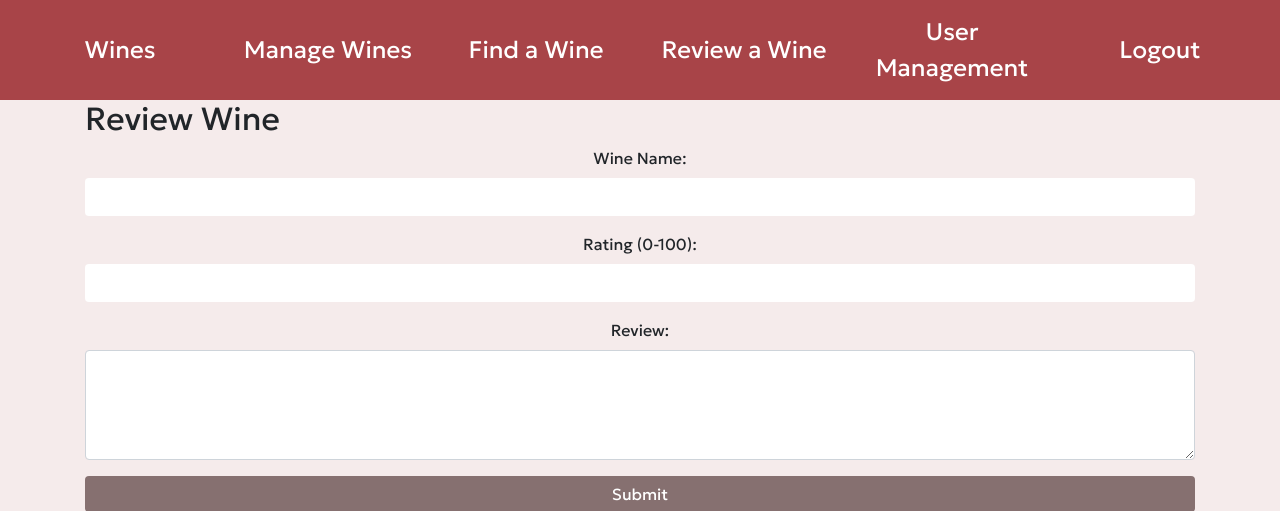
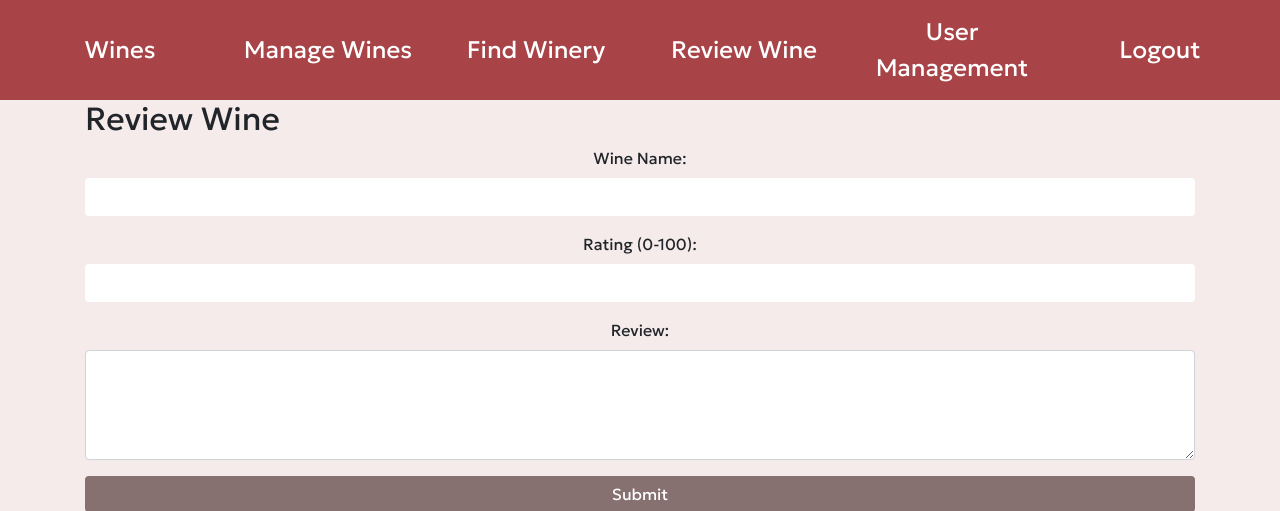
Before and after one commit to Albino-aye-aye/COS-221-Prac5-Winery, a PHP site: page /review.php in a window 1280 px wide. Shown: the top 511 px of the page. Run offline with PHP 8.4, Linux system fonts and the light colour scheme; a stand-in replaces the project's code that opens the database connection.

Commit message:
Update header.php

```diff
--- a/header.php
+++ b/header.php
@@ -19,12 +19,12 @@ include_once('config.php');
             if (wineryID && wineryID !== 'null') {
                 $('.nav-link[href="login.php"]').replaceWith('<li class="nav-item"><a class="nav-link" href="users.php">User Management</a></li>');
                 $('.nav-link[href="signup.php"]').replaceWith('<li class="nav-item"><a class="nav-link" href="logout.php">Logout</a></li>');
-                $('.nav-link[href="search.php"]').hide(); // Hide the search.php button
+                $('.nav-link[href="review.php"]').parent().hide(); // Hide the list item containing the review.php button
             } else {
                 $('.nav-link[href="login.php"]').replaceWith('<li class="nav-item"><a class="nav-link" href="users.php">User Management</a></li>');
                 $('.nav-link[href="signup.php"]').replaceWith('<li class="nav-item"><a class="nav-link" href="logout.php">Logout</a></li>');
-                $('.nav-link[href="manage_wines_html.php"]').show(); // Add this line to make it visible
-                $('.nav-link[href="search.php"]').show(); // Show the search.php button
+                $('.nav-link[href="manage_wines_html.php"]').show(); // Show the manage_wines_html.php button
+                $('.nav-link[href="review.php"]').parent().show(); // Show the list item containing the review.php button
             }
         });
     </script>
@@ -34,8 +34,8 @@ include_once('config.php');
         <ul class="navbar-nav mx-auto justify-content-center navItemContainer" id="navBar">
             <li class="nav-item"><a class="nav-link" href="wines.php">Wines</a></li>
             <li class="nav-item"><a class="nav-link" href="manage_wines_html.php">Manage Wines</a></li>
-            <li class="nav-item"><a class="nav-link" href="review.php">Find a Wine</a></li>
-            <li class="nav-item"><a class="nav-link" href="search.php">Review a Wine</a></li>
+            <li class="nav-item"><a class="nav-link" href="search.php">Find Winery</a></li>
+            <li class="nav-item" style="display: none;"><a class="nav-link" href="review.php">Review Wine</a></li>
             <li class="nav-item"><a class="nav-link" href="login.php">Login</a></li>
             <li class="nav-item"><a class="nav-link" href="signup.php">Sign Up</a></li>
         </ul>
```
